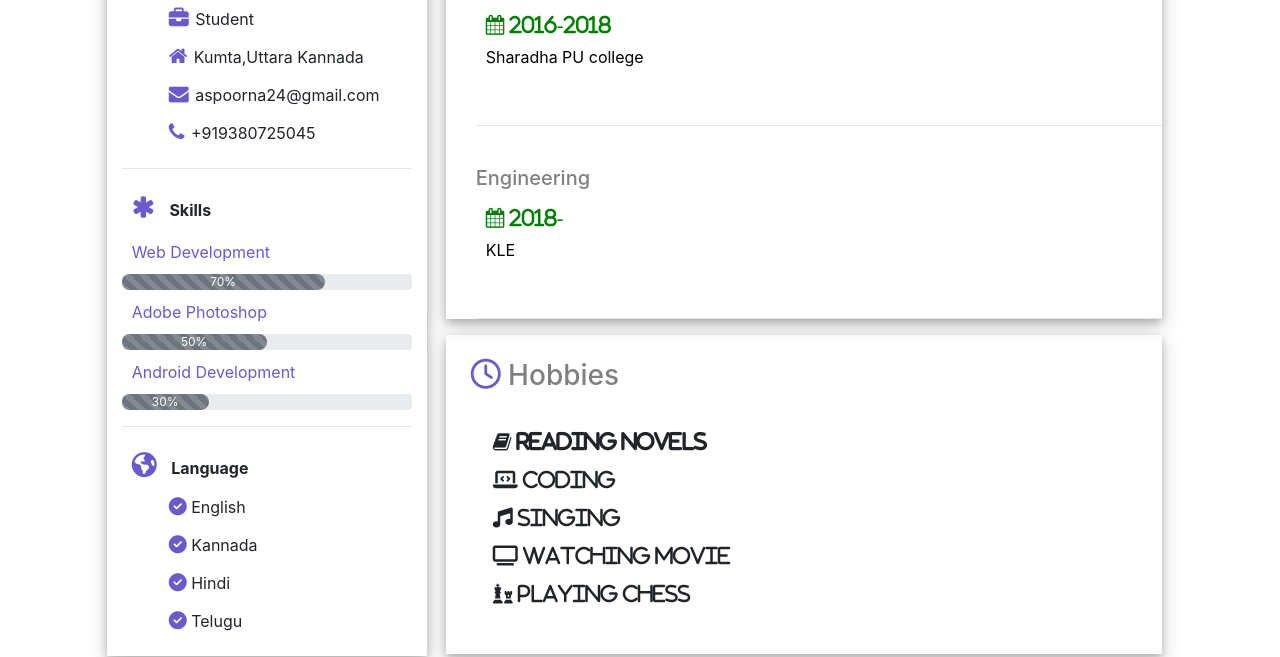
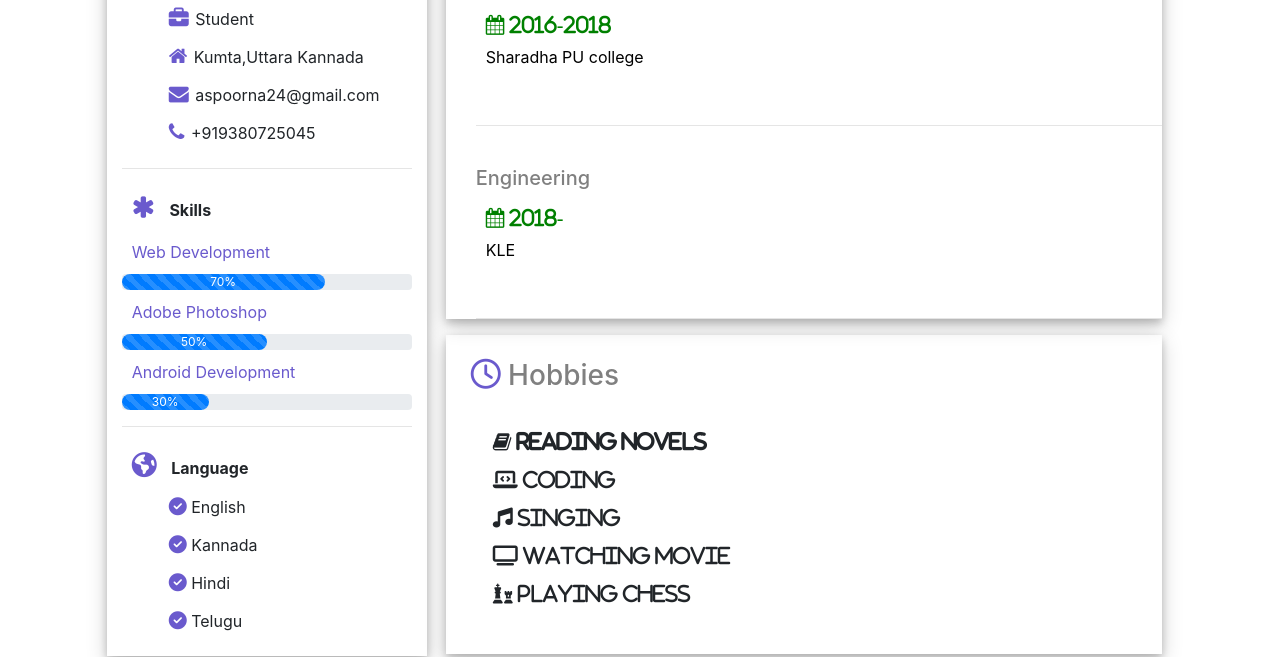
Before and after one commit to ASPRAJNA/aspoorna24.github.io, a plain HTML site: page index.html in a window 1280 px wide. Shown: the part 354-1011 px from the top of the page. Drawn offline with nearby package versions, Linux system fonts and the light colour scheme.

Commit message:
Update index.html

```diff
--- a/index.html
+++ b/index.html
@@ -60,15 +60,15 @@ img:hover{
 				  <i  class="fa fa-asterisk" aria-hidden="true" style="color:SlateBlue; margin:10px;font-size:25px"></i><span> <b>Skills</b></span>
 				     <div style="margin: 10px; color: SlateBlue;"></i>Web Development</div>
 				     <div class="progress">
-                    <div class="progress-bar bg-secondary progress-bar-striped progress-bar-animated" style="width:70%; border-radius: 10px;">70%</div>
+                    <div class="progress-bar background-color:SlateBlue progress-bar-striped progress-bar-animated" style="width:70%; border-radius: 10px;">70%</div>
                      </div>
                       <div style="margin: 10px; color: SlateBlue;">Adobe Photoshop</div>
 				     <div class="progress">
-                    <div class="progress-bar bg-secondary progress-bar-striped progress-bar-animated" style="width:50%;border-radius: 10px;">50%</div>
+                    <div class="progress-bar background-color:SlateBlue progress-bar-striped progress-bar-animated" style="width:50%;border-radius: 10px;">50%</div>
                      </div>
                       <div style="margin: 10px; color:SlateBlue;">Android Development</div>
 				     <div class="progress">
-                    <div class="progress-bar bg-secondary progress-bar-striped progress-bar-animated" style="width:30%;border-radius: 10px;">30%</div>
+                    <div class="progress-bar background-color:SlateBlue progress-bar-striped progress-bar-animated" style="width:30%;border-radius: 10px;">30%</div>
                      </div>
 
                     <hr>
```
